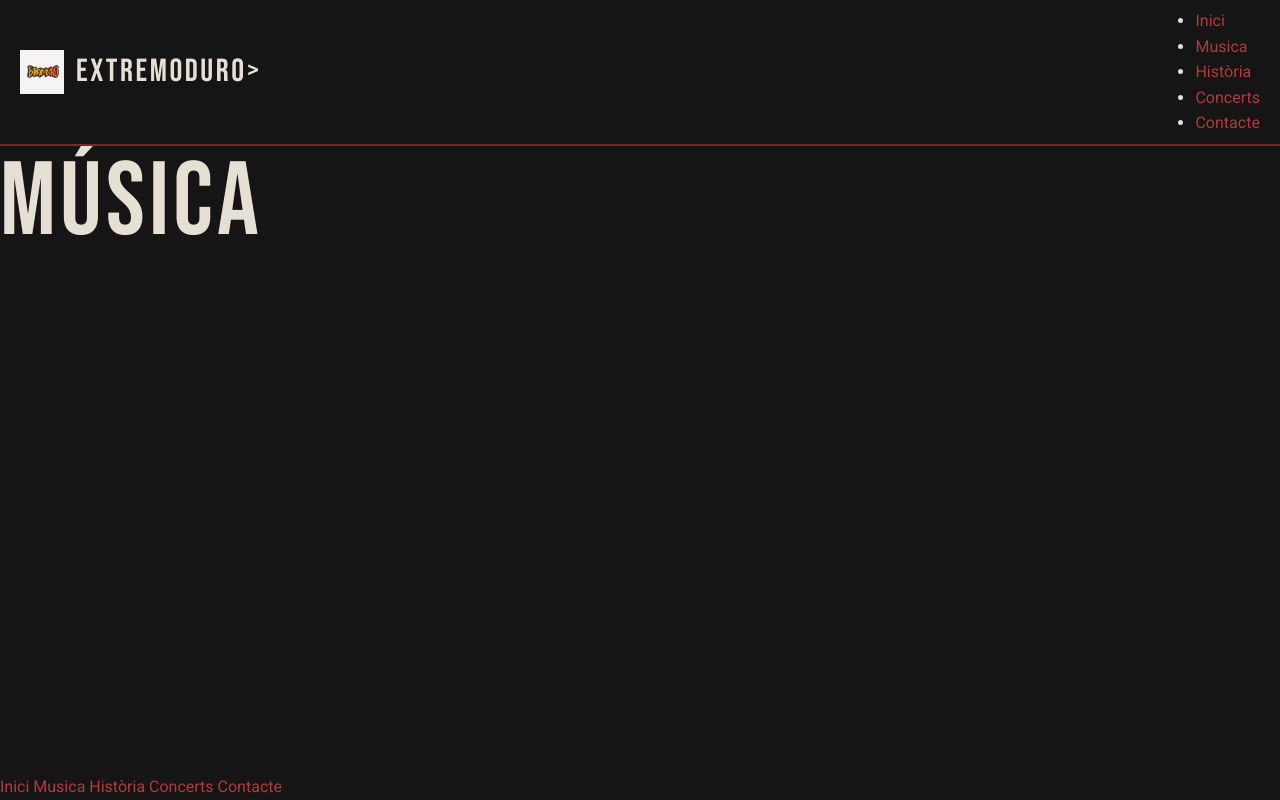
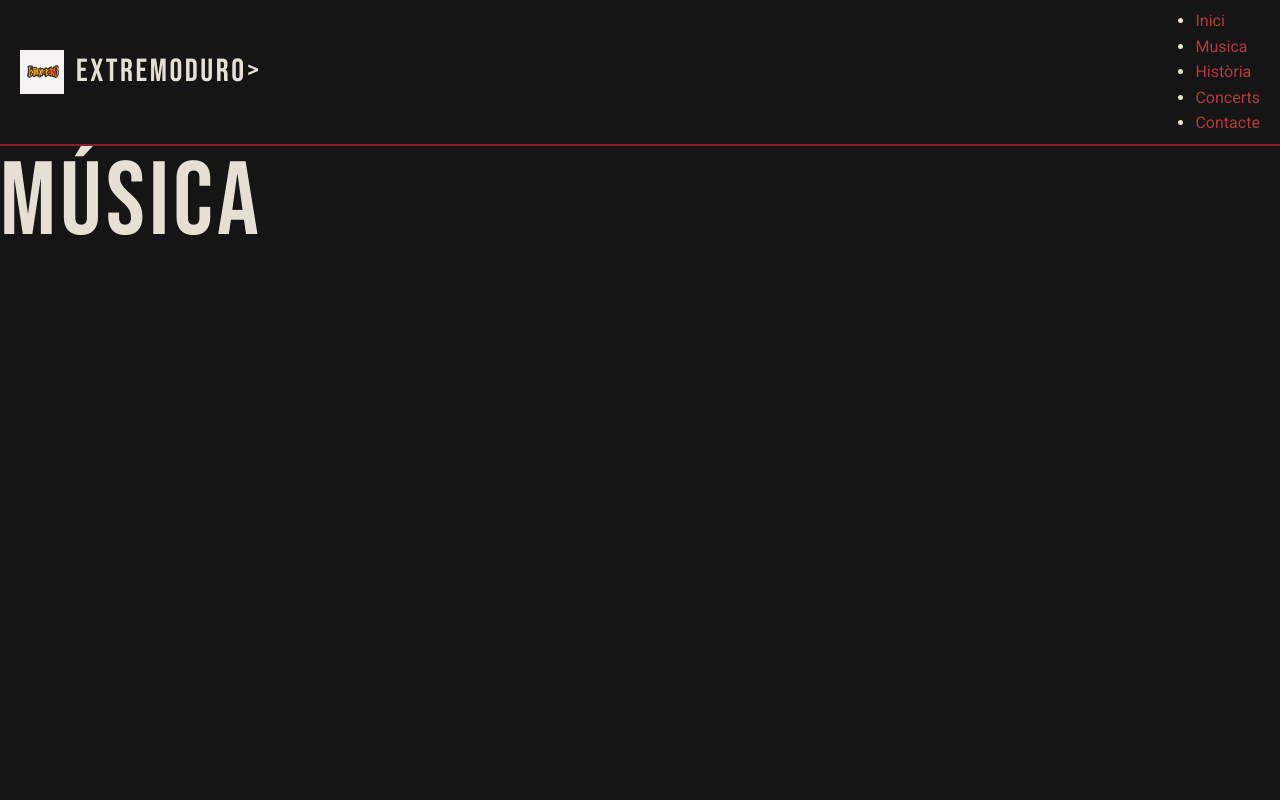
Before and after one commit to arturcostamarti/DAM1M04-TreballHTML, a plain HTML site: page html/concerts.html in a window 1280 px wide. Drawn offline with Linux system fonts and the light colour scheme; files that its build step writes are made by us from their sources; files whose address does not match are found by name.

Commit message:
actualització dels htmls perque hi havia un error

```diff
--- a/html/concerts.html
+++ b/html/concerts.html
@@ -45,12 +45,6 @@
         </section>
         </div>
     </main>
-    <nav>
-        <a href="index.html">Inici</a>
-        <a href="musica.html">Musica</a>
-        <a href="historia.html">Història</a>
-        <a href="concerts.html">Concerts</a>
-        <a href="contacte.html">Contacte</a>
-    </nav>
+
 </body>
 </html>
```
Also changed, not shown: html/contacte.html (+0 -7 lines), html/historia.html (+0 -7 lines), html/index.html (+1 -13 lines).
